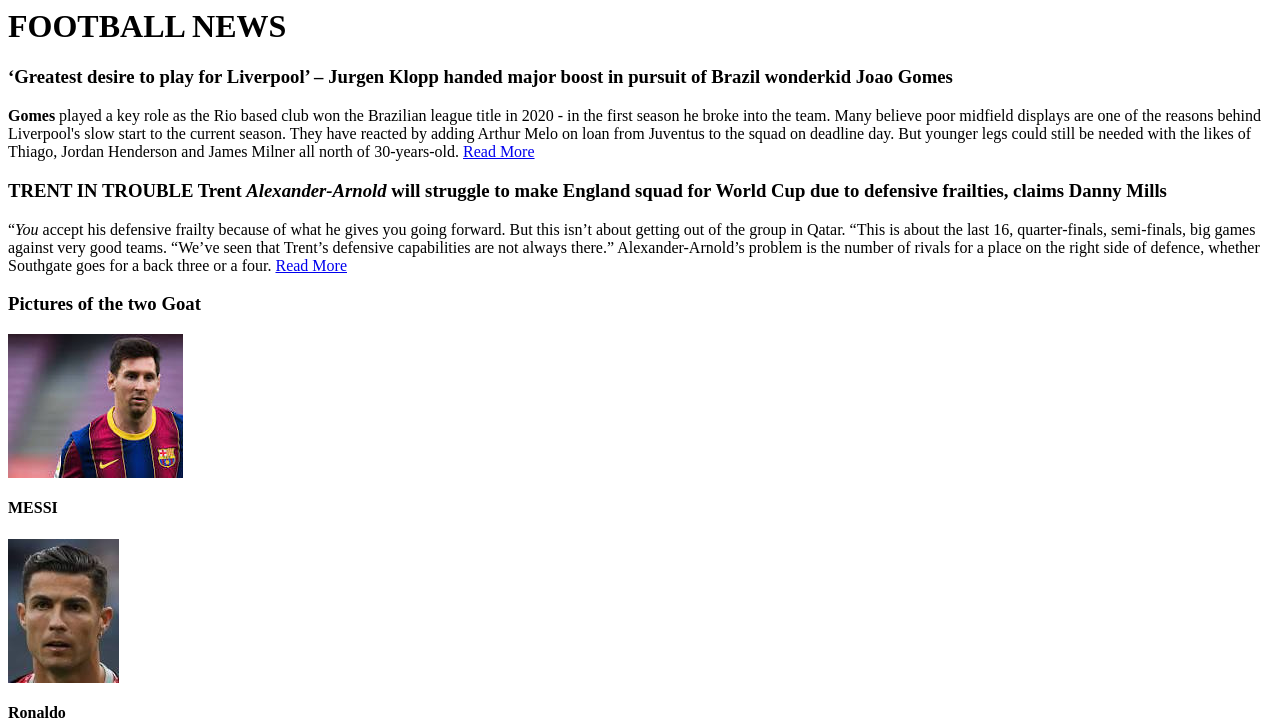
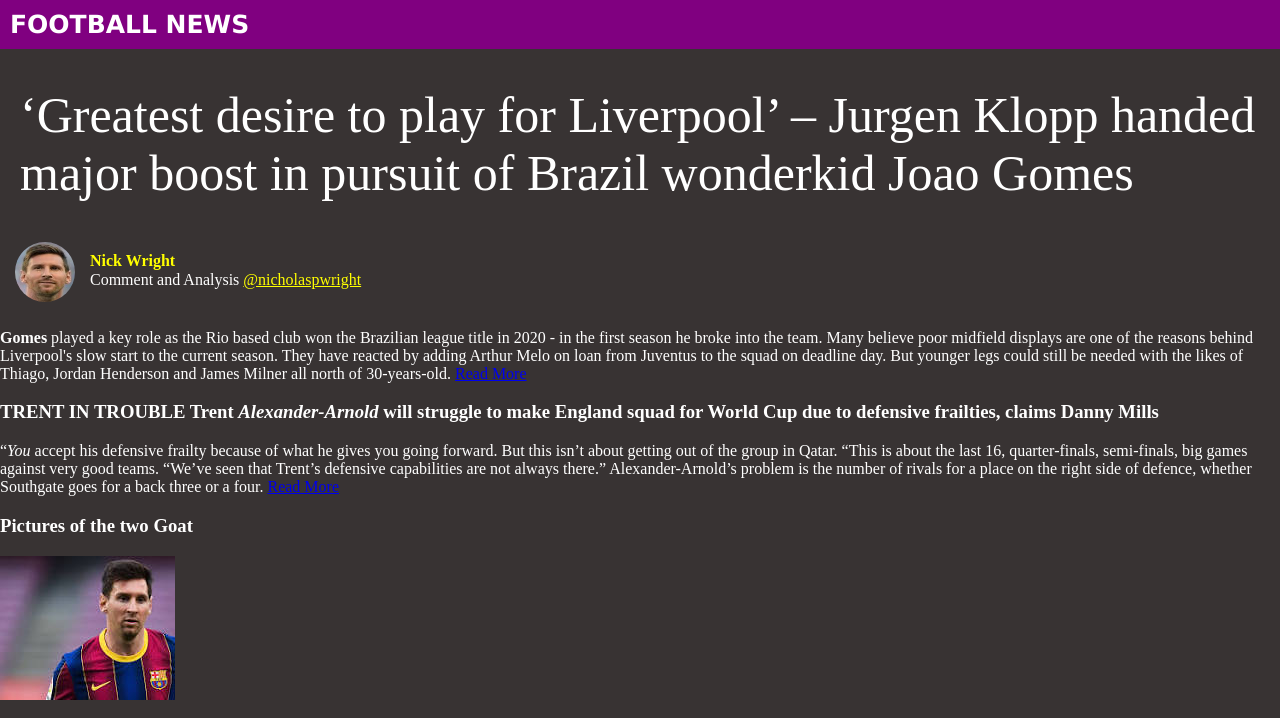
Before and after one commit to debanjo31/simple-Html-Project-, a plain HTML site: page index.html in a window 1280 px wide. Shown: the top 718 px of the page. Drawn offline with Linux system fonts and the light colour scheme.

Commit message:
Major changes

```diff
--- a/index.html
+++ b/index.html
@@ -1,11 +1,57 @@
 <html>
     <head>
         <title>Introduction to HTML</title>
+        <link rel="stylesheet" href="style.css">
+        <style>
+            body{
+               margin: 0px;
+               padding: 0px;
+               background-color: rgb(56, 51, 51);
+               color: white;
+            }
+            h1{
+                background-color: purple;
+                color: white;
+                font-family: Verdana, Geneva, Tahoma, sans-serif;
+                font-size: 25px;
+                padding: 10px;
+            }
+            .big-header{
+                font-size: 50px;
+                font-weight: lighter;
+                padding: 20px;
+                margin-bottom: 5px;
+                margin-top: 5px;
+            }
+            .header-img{
+                width: 60px;
+                height: 60px;
+                border-radius: 100%;
+                float: left;
+                padding: 15px;
+            }
+            .author{
+                margin-bottom: -15px;
+                margin-top: 30px;
+                color: yellow;
+            }
+            .blog-text{
+                float: none;
+                margin-top: 40px;
+            }
+            .author-link{
+                color: yellow;
+            }
+
+        </style>
     </head>
-    <body >
+    <body>
        <h1>FOOTBALL NEWS</h1>
-       <h3> ‘Greatest desire to play for Liverpool’ – Jurgen Klopp handed major boost in pursuit of Brazil wonderkid Joao Gomes</h3>
-       <p><b>Gomes</b> played a key role as the Rio based club won the Brazilian league title in 2020 - in the first season he broke into the team.
+       <h3 class="big-header"> ‘Greatest desire to play for Liverpool’ – Jurgen Klopp handed major boost in pursuit of Brazil wonderkid Joao Gomes</h3>
+       <img src="messi2.jpg" alt="" class="header-img">
+       <h4 class="author">Nick Wright</h4>
+       <p>Comment and Analysis <a class="author-link" href="https://twitter.com/nicholaspwright">@nicholaspwright</a> </p>
+       <p class="blog-text"><b>Gomes</b> played a key role as the Rio based club won the Brazilian league title in 2020 - in the first season he broke into the team.
 
 
         Many believe poor midfield displays are one of the reasons behind Liverpool's slow start to the current season.
@@ -31,8 +77,7 @@ Alexander-Arnold’s problem is the number of rivals for a place on the right si
     <h4>MESSI</h4>
     <img src="ronaldo.jpg" alt="Ronaldo">
     <h4>Ronaldo</h4>
-    <img src="https://www.google.com/imgres?imgurl=https%3A%2F%2Fwww.realmadrid.com%2Fimg%2Fvertical_380px%2Fbenzema_av38083_20220809044617.jpg&imgrefurl=https%3A%2F%2Fwww.realmadrid.com%2Fen%2Ffootball%2Fsquad%2Fkarim-benzema&tbnid=ej4aZivCnDHWqM&vet=12ahUKEwir4_GJgqH6AhVR5IUKHe5wDaAQMygCegUIARDeAQ..i&docid=lTpmOKHNO61oYM&w=380&h=501&q=benzema&ved=2ahUKEwir4_GJgqH6AhVR5IUKHe5wDaAQMygCegUIARDeAQ" alt="Benzema">
-    <h3>Best of Ronaldinho Skills</h3>
+    <h3 >Best of Ronaldinho Skills</h3>
     <iframe width="560" height="315" src="https://www.youtube.com/embed/nj5GLQ1rX7Y" title="YouTube video player" frameborder="0" allow="accelerometer; autoplay; clipboard-write; encrypted-media; gyroscope; picture-in-picture" allowfullscreen></iframe>
 </body>
 </html>
```
Also changed, not shown: styles.css (added).
